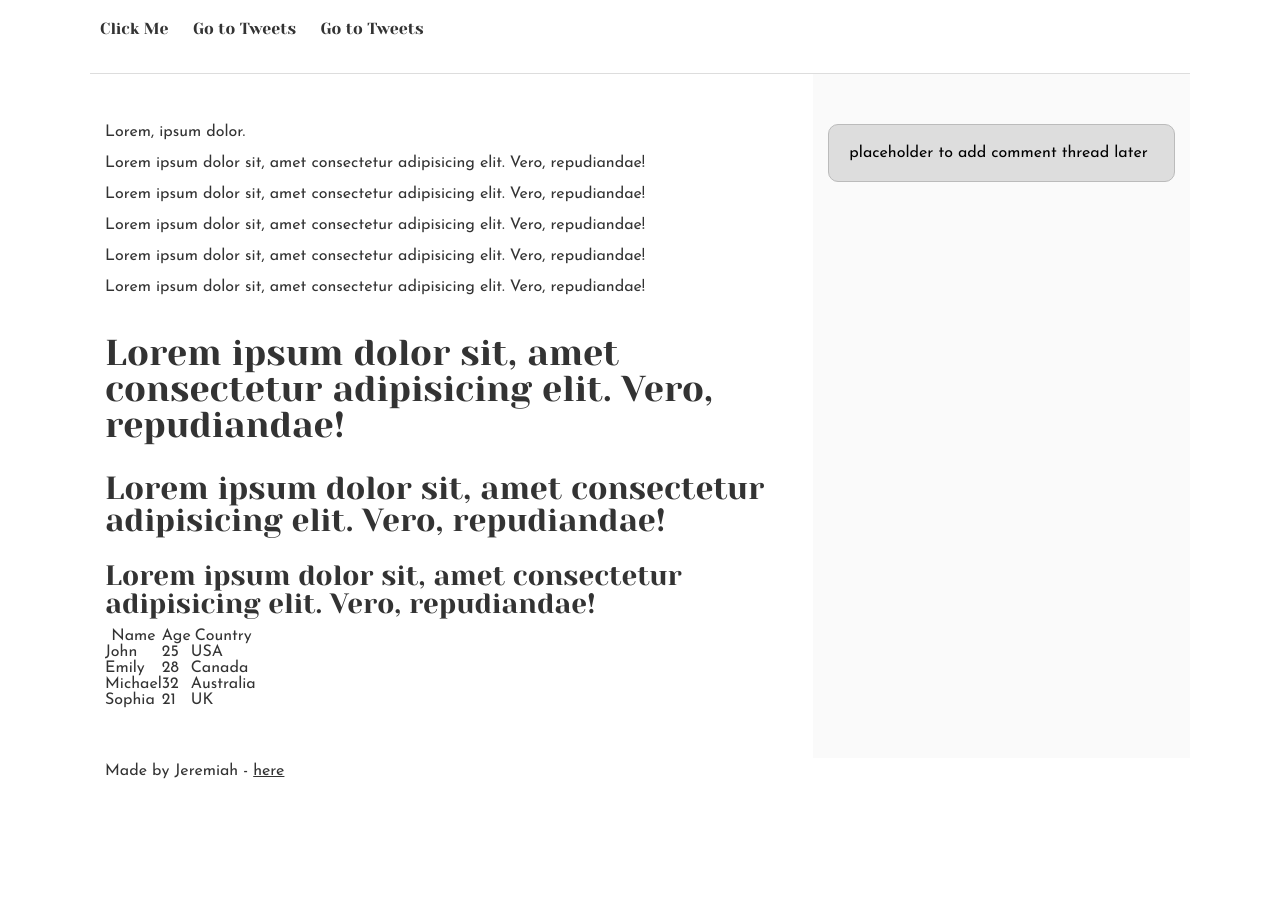
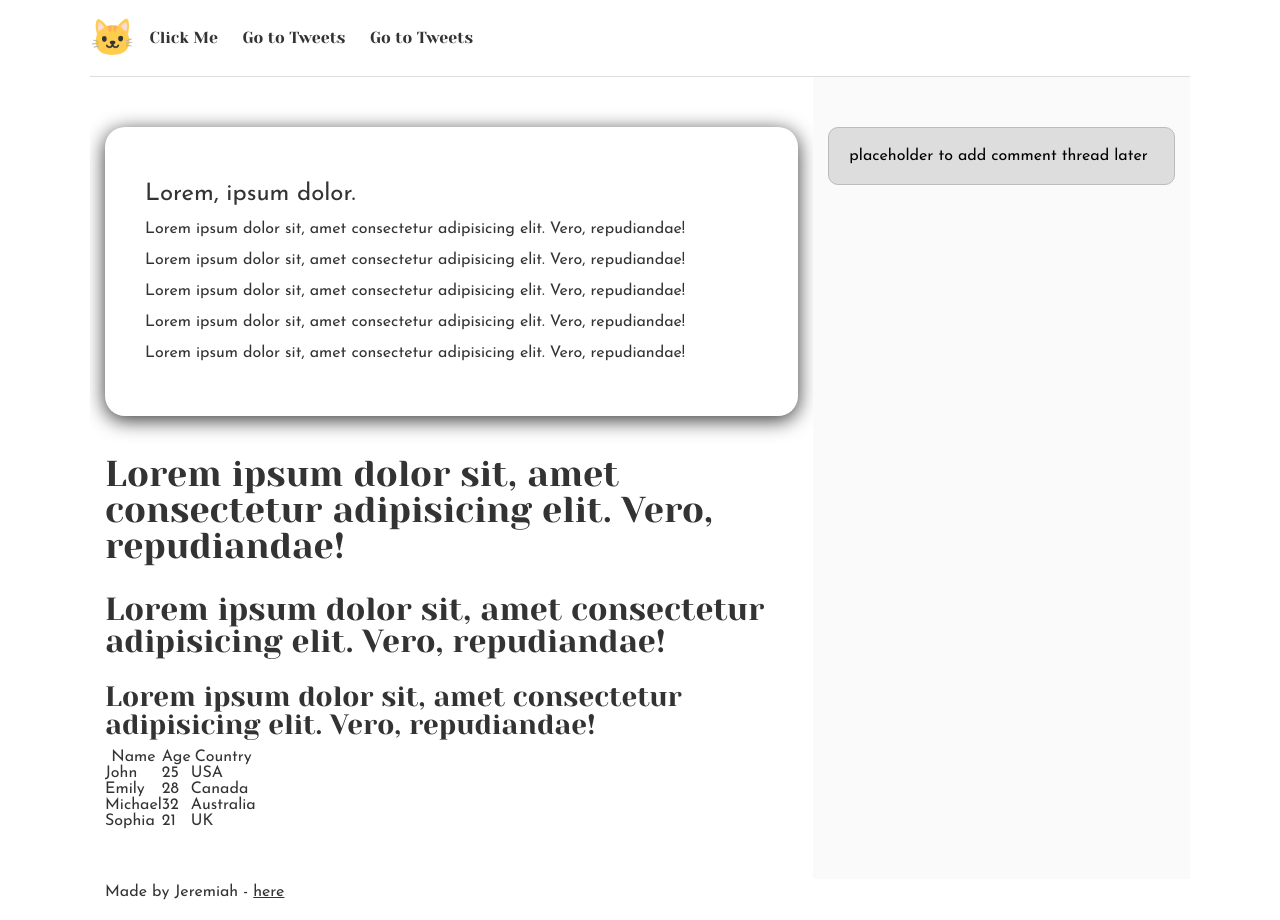
Before and after one commit to jeremiahongwenyi/alx_html_css, a plain HTML site: page css_basic/index.html in a window 1280 px wide. Before the commit the page ends 800 px from the top, so only its background shows below. Drawn offline with Linux system fonts and the light colour scheme.

Commit message:
question 3

```diff
--- a/css_basic/index.html
+++ b/css_basic/index.html
@@ -10,6 +10,7 @@
   <body class="works_on_smartphone">
     <header>
       <ul>
+        <li class="logo">&#128049;</li>
         <li>
           <a
             href="https://www.pexels.com/photo/majestic-red-deer-strolling-in-richmond-park-32296411/"
@@ -22,6 +23,8 @@
     </header>
     <main>
       <article>
+        <section class="section">
+          <p class="sibling"></p>
           <p>Lorem, ipsum dolor.</p>
           <p>
             Lorem ipsum dolor sit, amet consectetur adipisicing elit. Vero,
@@ -43,6 +46,7 @@
             Lorem ipsum dolor sit, amet consectetur adipisicing elit. Vero,
             repudiandae!
           </p>
+        </section>
         <h1>
           Lorem ipsum dolor sit, amet consectetur adipisicing elit. Vero,
           repudiandae!
--- a/css_basic/styles.css
+++ b/css_basic/styles.css
@@ -21,3 +21,15 @@ aside {
     flex: 1;
     overflow-y: auto
 }
+
+.section{
+    box-shadow: 0 4px 20px ;
+    padding: 40px;
+    border-radius: 20px;
+}
+
+.sibling + p{
+    font-size: 24px;
+    font-weight: 500;
+
+}
```
Lines whose indentation alone changed are shown as unchanged.
